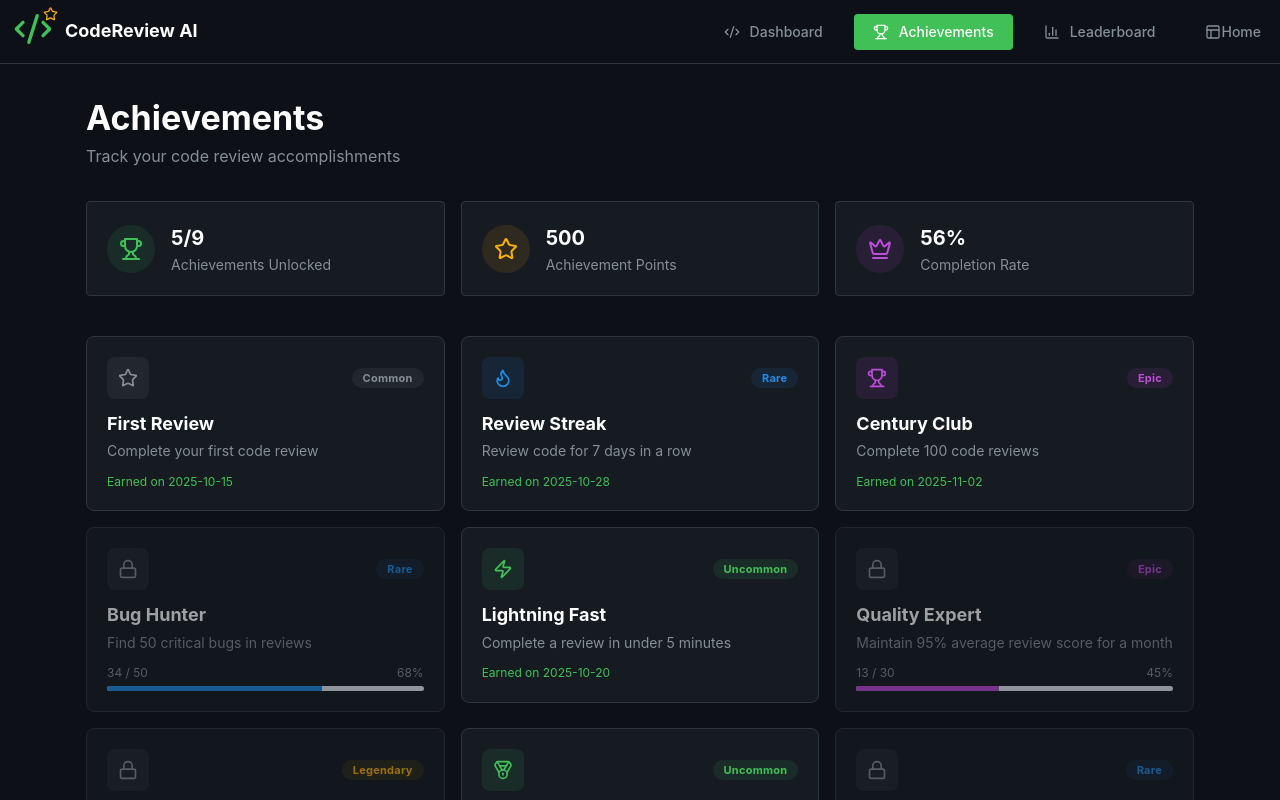
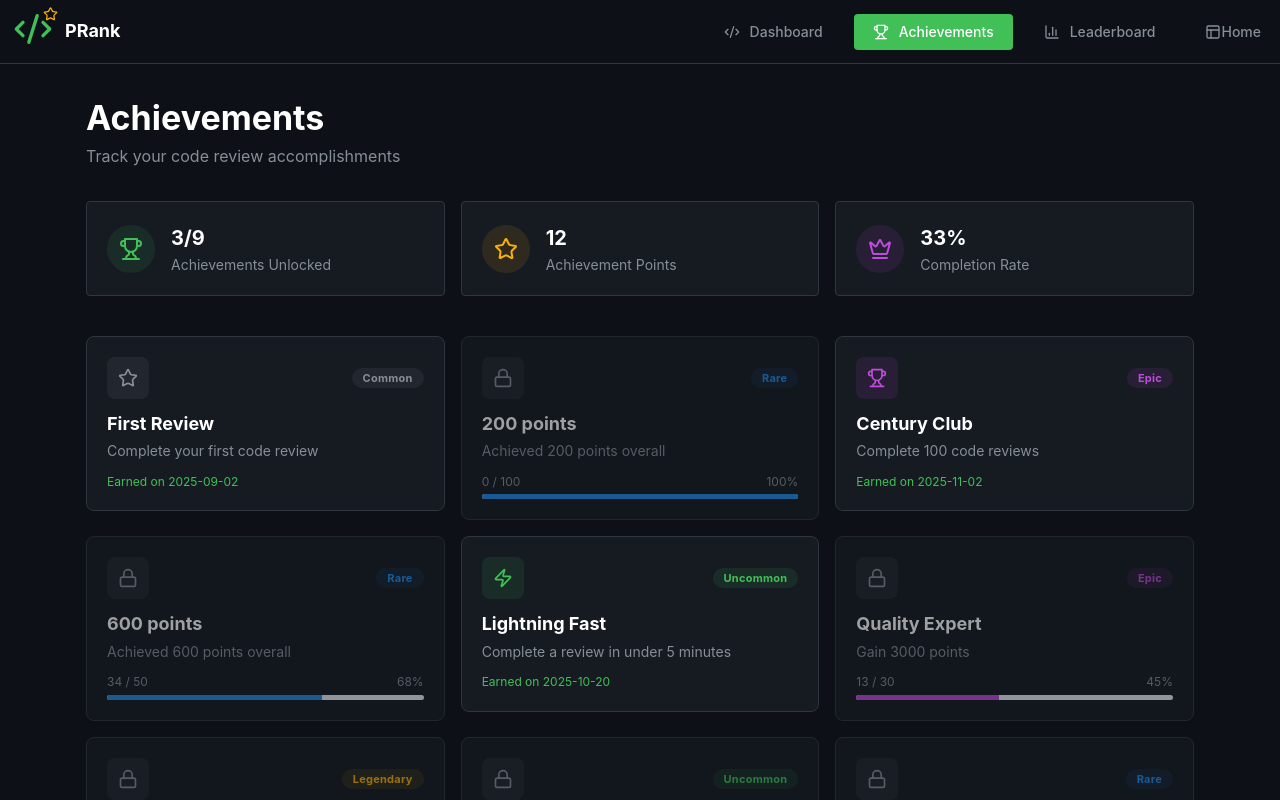
Before and after one commit to ynydara/411-Project, a React (Create React App) app in the folder client/: page /achievements in a window 1280 px wide. Shown: the top 800 px of the page. Built offline with nearby package versions, Linux system fonts and the light colour scheme; no server answers.

Commit message:
rendering for leaderboard can see leaderboard when not logged in name change on nav bar

```diff
--- a/client/src/Achievements.tsx
+++ b/client/src/Achievements.tsx
@@ -1,6 +1,8 @@
 import { Card, Badge, Progress, Grid, Text, Title, Group, ThemeIcon, Box, Container, } from "@mantine/core";
 import {LuTrophy, LuStar, LuZap, LuTarget, LuAward, LuLock, LuFlame, LuCrown, LuMedal, LuSparkles, } from "react-icons/lu";
 import "./App.css";
+import {useEffect, useMemo, useState} from "react";
+import {useAuth0} from "@auth0/auth0-react";
 
 interface Achievement {
   id: number;
@@ -13,11 +15,19 @@ interface Achievement {
   earnedDate?: string;
   max?: number;
   current?: number;
+  points?: number;
 }
 
 const IconWrapper = ({ icon: Icon, size = 24 }: { icon: any; size?: number }) => <Icon size={size} />;
 
 export function Achievements() {
+
+
+ const { user, isAuthenticated } = useAuth0();
+const [userPoints, setUserPoints] = useState<number>(0);
+  const [topMembers, setTopMembers] = useState<LeaderboardEntry[] | null>(null);
+  const [userId, setUserId] = useState<number | null>(null);
+
   const achievements: Achievement[] = [
     {
       id: 1,
@@ -27,17 +37,18 @@ export function Achievements() {
       earned: true,
       rarity: "common",
       progress: 100,
-      earnedDate: "2025-10-15",
+        points: 1,
+
     },
     {
       id: 2,
-      name: "Review Streak",
-      description: "Review code for 7 days in a row",
+      name: "200 points",
+      description: "Achieved 200 points overall",
       icon: ({ size = 20 }) => <IconWrapper icon={LuFlame} size={size} />,
-      earned: true,
+      earned: false,
       rarity: "rare",
       progress: 100,
-      earnedDate: "2025-10-28",
+        points: 5,
     },
     {
       id: 3,
@@ -48,17 +59,19 @@ export function Achievements() {
       rarity: "epic",
       progress: 100,
       earnedDate: "2025-11-02",
+        points: 1,
     },
     {
       id: 4,
-      name: "Bug Hunter",
-      description: "Find 50 critical bugs in reviews",
+      name: "600 points",
+      description: "Achieved 600 points overall",
       icon: ({ size = 20 }) => <IconWrapper icon={LuTarget} size={size} />,
       earned: false,
       rarity: "rare",
       progress: 68,
       max: 50,
       current: 34,
+        points: 10,
     },
     {
       id: 5,
@@ -69,17 +82,19 @@ export function Achievements() {
       rarity: "uncommon",
       progress: 100,
       earnedDate: "2025-10-20",
+        points: 10,
     },
     {
       id: 6,
       name: "Quality Expert",
-      description: "Maintain 95% average review score for a month",
+      description: "Gain 3000 points",
       icon: ({ size = 20 }) => <IconWrapper icon={LuAward} size={size} />,
       earned: false,
       rarity: "epic",
       progress: 45,
       max: 30,
       current: 13,
+        points: 50,
     },
     {
       id: 7,
@@ -91,16 +106,17 @@ export function Achievements() {
       progress: 0,
       max: 1000,
       current: 0,
+        points: 20,
     },
     {
       id: 8,
-      name: "Team Player",
-      description: "Help 10 different developers",
+      name: "Negative score",
+      description: "somehow achieve a negative score",
       icon: ({ size = 20 }) => <IconWrapper icon={LuMedal} size={size} />,
-      earned: true,
+      earned: false,
       rarity: "uncommon",
       progress: 100,
-      earnedDate: "2025-10-25",
+        points: 100,
     },
     {
       id: 9,
@@ -112,8 +128,16 @@ export function Achievements() {
       progress: 86,
       max: 50,
       current: 43,
+        points: 3,
     },
   ];
+interface LeaderboardEntry {
+  id: number;
+  name: string;
+  score: number;
+  img?: string;
+}
+
 
   const rarityColors: Record<Achievement["rarity"], string> = {
     common: "gray",
@@ -123,11 +147,52 @@ export function Achievements() {
     legendary: "yellow",
   };
 
-  const stats = {
-    total: achievements.length,
-    earned: achievements.filter((a) => a.earned).length,
-    points: achievements.filter((a) => a.earned).length * 100,
-  };
+
+const achievementsWithEarned = useMemo(() => {
+  const today = new Date().toISOString().slice(0, 10); // YYYY-MM-DD
+  return achievements.map(a => {
+    // Calculate if earned
+    let earned = a.earned;
+    if (a.name === "200 points") earned = userPoints >= 200;
+    if (a.name === "600 points") earned = userPoints >= 600;
+    if (a.name === "Quality Expert") earned = userPoints >=4000;
+
+    let earnedDate = a.earnedDate;
+    if (earned && !earnedDate) {
+      earnedDate = today;
+    }
+
+    return { ...a, earned, earnedDate };
+  });
+}, [userPoints, achievements]);
+
+
+
+const stats = {
+  total: achievementsWithEarned.length,
+  earned: achievementsWithEarned.filter((a) => a.earned).length,
+  points: achievementsWithEarned.reduce((sum, a) => sum + (a.earned ? a.points ?? 0 : 0), 0),
+};
+
+
+
+
+   useEffect(() => {
+    const fetchUser = async () => {
+      const res = await fetch("/api/users?type=overall");
+      const data = await res.json();
+      const currentUser: LeaderboardEntry | undefined = data.leaderboard.find(
+        (u: LeaderboardEntry) => u.name === user?.nickname
+      );
+      if (currentUser) {
+        setUserPoints(currentUser.score);
+        setUserId(currentUser.id);
+      }
+    };
+    fetchUser();
+  }, []);
+
+
 
   return (
     <Box style={{ backgroundColor: "#0d1117", minHeight: "100vh", padding: 32 }}>
@@ -209,7 +274,7 @@ export function Achievements() {
 
         {/* Achievements Grid */}
         <Grid>
-          {achievements.map((achievement) => {
+          {achievementsWithEarned.map((achievement) => {
             const Icon = achievement.icon;
             const color = rarityColors[achievement.rarity];
 
--- a/client/src/Leaderboard.tsx
+++ b/client/src/Leaderboard.tsx
@@ -22,6 +22,8 @@ export function Leaderboard() {
 const [members, setMembers] = useState<LeaderboardEntry[] | null>(null);
 const [activeTab, setActiveTab] = useState<string>("overall");
  const { user, isAuthenticated } = useAuth0();
+const [username, setUsername] = useState<string | null>(null);
+
 
 const fetchLeaderboard = async (type: string) => {
   //  setMembers(null);
@@ -39,112 +41,18 @@ const fetchLeaderboard = async (type: string) => {
       setMembers([]);
     }
   };
-    // const leaderboardData = [
-    //   {
-    //     rank: 1,
-    //     username: "sarah-dev",
-    //     score: 2847,
-    //     reviews: 342,
-    //     accuracy: 96,
-    //     streak: 45,
-    //     change: 2,
-    //     level: 28,
-    //   },
-    //   {
-    //     rank: 2,
-    //     username: "mike-codes",
-    //     score: 2734,
-    //     reviews: 318,
-    //     accuracy: 94,
-    //     streak: 32,
-    //     change: -1,
-    //     level: 27,
-    //   },
-    //   {
-    //     rank: 3,
-    //     username: "alex-eng",
-    //     score: 2612,
-    //     reviews: 295,
-    //     accuracy: 95,
-    //     streak: 28,
-    //     change: 1,
-    //     level: 26,
-    //   },
-    //   {
-    //     rank: 4,
-    //     username: "you",
-    //     score: 2401,
-    //     reviews: 267,
-    //     accuracy: 92,
-    //     streak: 21,
-    //     change: 0,
-    //     level: 24,
-    //     isCurrentUser: true,
-    //   },
-    //   {
-    //     rank: 5,
-    //     username: "emma-tech",
-    //     score: 2289,
-    //     reviews: 251,
-    //     accuracy: 91,
-    //     streak: 19,
-    //     change: 3,
-    //     level: 23,
-    //   },
-    //   {
-    //     rank: 6,
-    //     username: "chris-dev",
-    //     score: 2156,
-    //     reviews: 234,
-    //     accuracy: 89,
-    //     streak: 15,
-    //     change: -2,
-    //     level: 22,
-    //   },
-    //   {
-    //     rank: 7,
-    //     username: "lisa-codes",
-    //     score: 2043,
-    //     reviews: 221,
-    //     accuracy: 90,
-    //     streak: 17,
-    //     change: 1,
-    //     level: 21,
-    //   },
-    //   {
-    //     rank: 8,
-    //     username: "james-eng",
-    //     score: 1987,
-    //     reviews: 208,
-    //     accuracy: 88,
-    //     streak: 12,
-    //     change: 0,
-    //     level: 20,
-    //   },
-    //   {
-    //     rank: 9,
-    //     username: "olivia-dev",
-    //     score: 1845,
-    //     reviews: 192,
-    //     accuracy: 87,
-    //     streak: 14,
-    //     change: 2,
-    //     level: 19,
-    //   },
-    //   {
-    //     rank: 10,
-    //     username: "noah-tech",
-    //     score: 1723,
-    //     reviews: 178,
-    //     accuracy: 85,
-    //     streak: 10,
-    //     change: -1,
-    //     level: 18,
-    //   },
-    // ];
+
 useEffect(() => {
     fetchLeaderboard(activeTab);
   }, [activeTab]);
+
+useEffect(() => {
+  if (isAuthenticated && user) {
+    setUsername((user as any).nickname || (user as any).name || null);
+  } else {
+    setUsername(null);
+  }
+}, [isAuthenticated, user]);
     // Rank icons
     const getRankIcon = (rank: number) => {
         if (rank === 1) return (
@@ -191,14 +99,21 @@ useEffect(() => {
     };
 
 
-    if (!isAuthenticated) return <Text c="white">Please log in</Text>;
+    //if (!isAuthenticated) return <Text c="black">Please log in</Text>;
   if (!members) return <Text c="white">Loading...</Text>;
 
-  const username = (user as any).nickname;
+    // if(isAuthenticated){
+    //      const username = (user as any).nickname;
+    // }
+    //
+    // if(!isAuthenticated){
+    //     const username = "undefined"
+    // }
+
     if(!members){
       return <Text c="white">Loading...</Text>;
     }
-    if (members != null && isAuthenticated) {
+    if (members != null) {
 
         return (
             <Box bg="#0d1117" pt={32} pb={64} style={{minHeight: "100vh"}}>
@@ -335,6 +250,7 @@ useEffect(() => {
                                                 key={member.id}
                                                 style={{
                                                     backgroundColor:
+
                                                         isAuthenticated && member.name.toLowerCase() == username
                                                        ? "rgba(34,197,94,0.08)" : "transparent",
                                                     cursor: "pointer",
--- a/client/src/NavBar.tsx
+++ b/client/src/NavBar.tsx
@@ -49,7 +49,7 @@ export function Navbar() {
             </ThemeIcon>
           </Box>
           <Text color="white" fw={700} size="lg">
-            CodeReview AI
+            PRank
           </Text>
         </Group>
 
```
